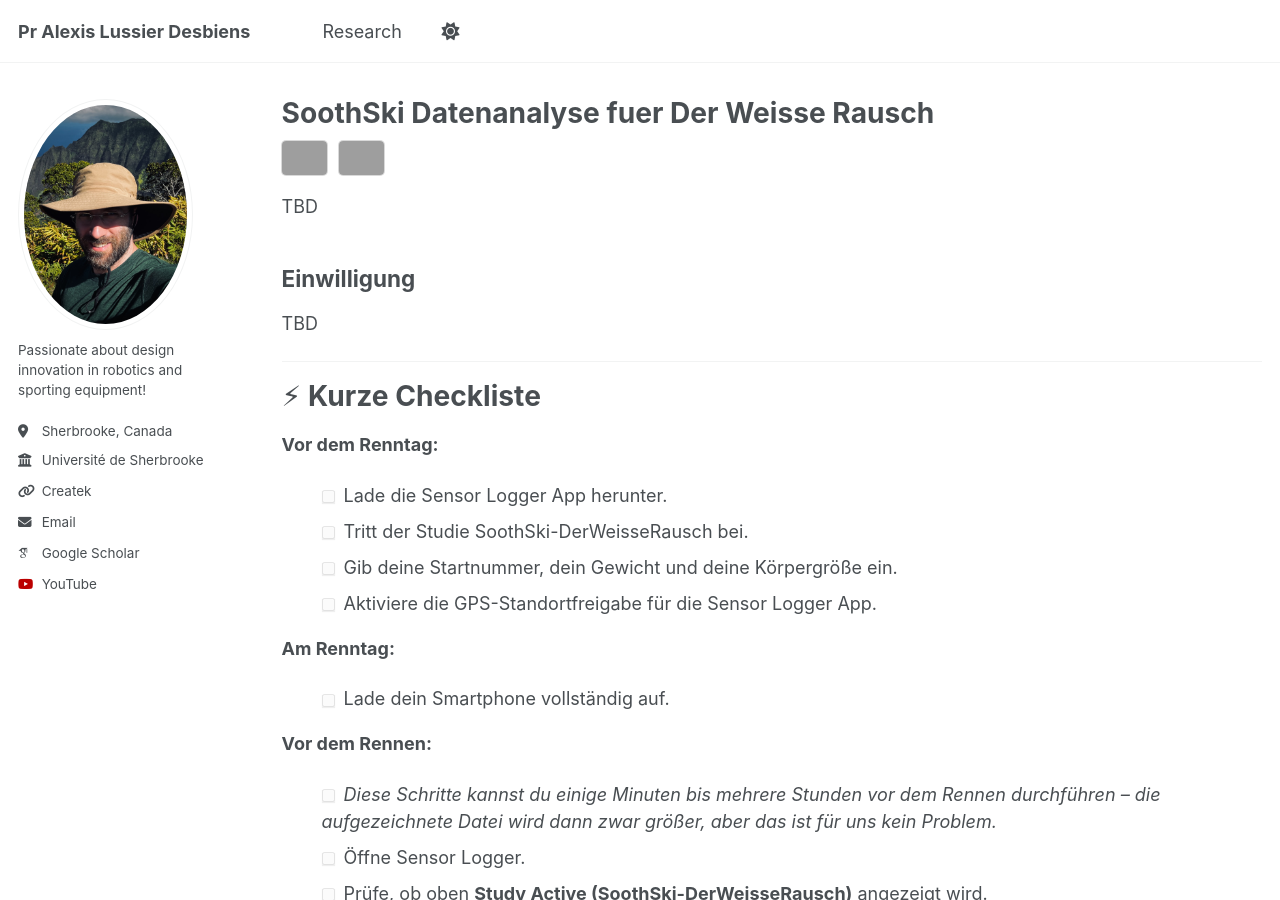
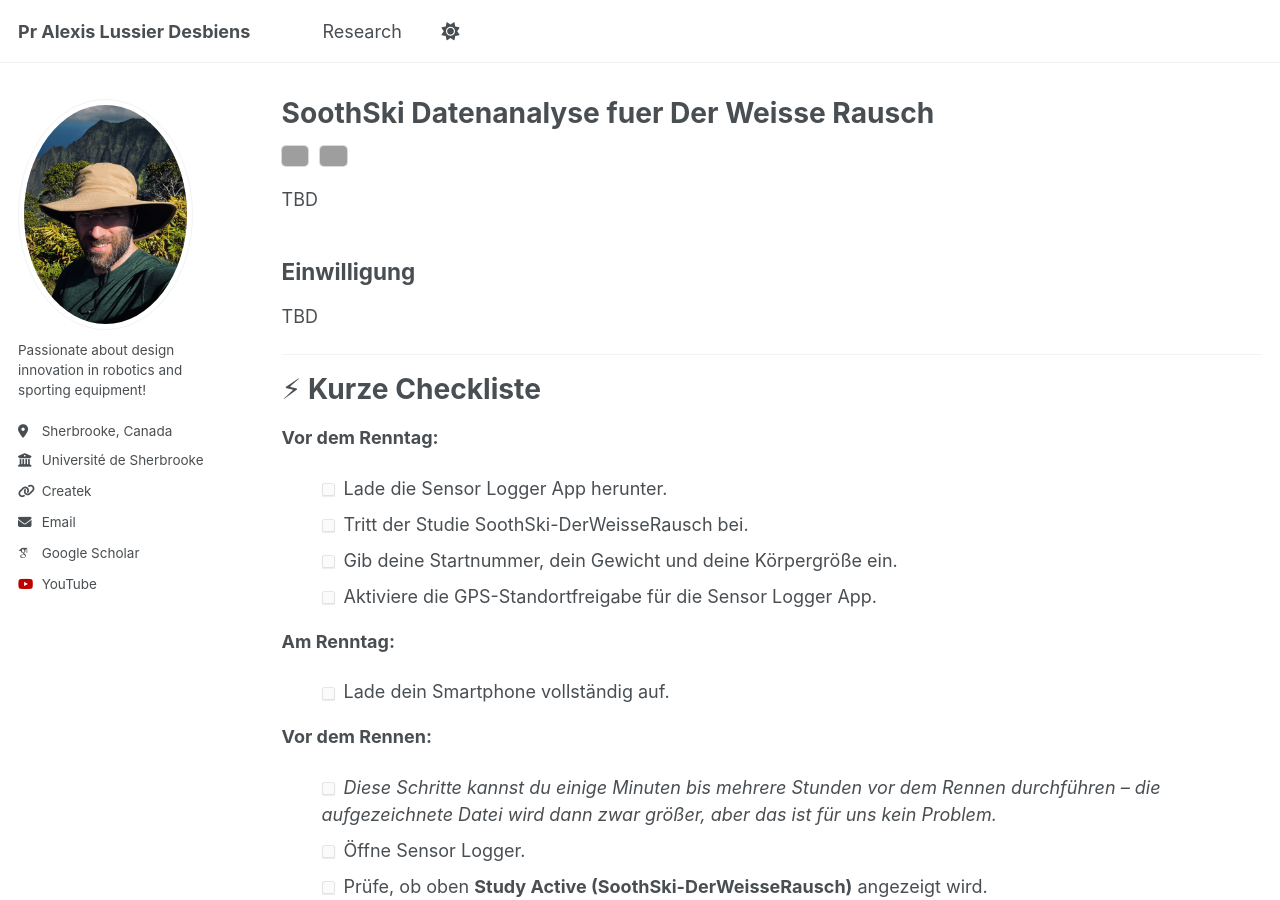
Before and after one commit to alexislussierdesbiens/alexislussierdesbiens.github.io, a Jekyll site: the page built from _pages/SoothSki-DerWeisseRausch-de.md, in a window 1280 px wide and 900 px high. Built offline with Jekyll 4.4.1, drawn with Linux system fonts in a browser that asks for light colours; some web fonts are replaced; grey boxes are pictures that could not be loaded.

Commit message:
Size of flags in german version

```diff
--- a/_pages/SoothSki-DerWeisseRausch-de.md
+++ b/_pages/SoothSki-DerWeisseRausch-de.md
@@ -7,10 +7,10 @@ author_profile: true
 
 <div style="display: flex; gap: 12px; align-items: center; margin-bottom: 1rem;">
   <a href="/SoothSki-DerWeisseRausch/" title="Englische Seite">
-    <img src="https://flagcdn.com/gb.svg" alt="English" style="height: 34px; width: auto; border-radius: 4px; box-shadow: 0 0 0 1px rgba(0,0,0,0.15);">
+    <img src="https://flagcdn.com/gb.svg" alt="English" style="height: 20px; width: auto; border-radius: 4px; box-shadow: 0 0 0 1px rgba(0,0,0,0.15);">
   </a>
   <a href="/SoothSki-DerWeisseRausch-de/" title="Deutsche Seite">
-    <img src="https://flagcdn.com/de.svg" alt="Deutsch" style="height: 34px; width: auto; border-radius: 4px; box-shadow: 0 0 0 1px rgba(0,0,0,0.15);">
+    <img src="https://flagcdn.com/de.svg" alt="Deutsch" style="height: 20px; width: auto; border-radius: 4px; box-shadow: 0 0 0 1px rgba(0,0,0,0.15);">
   </a>
 </div>
 
```
